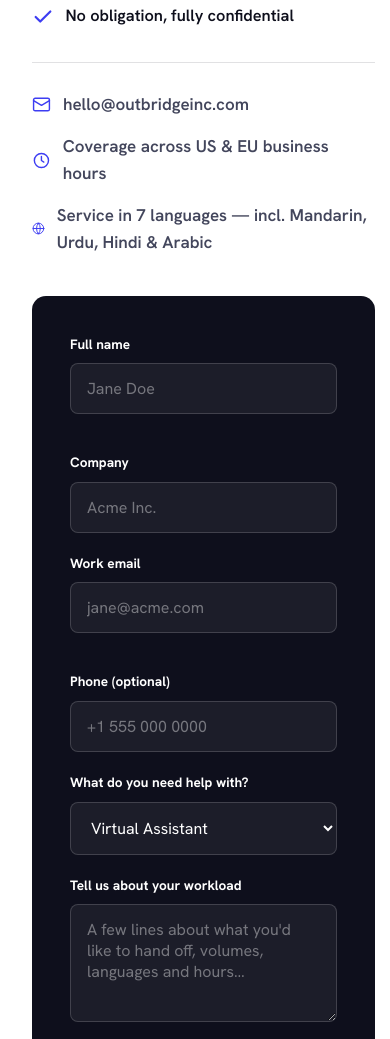
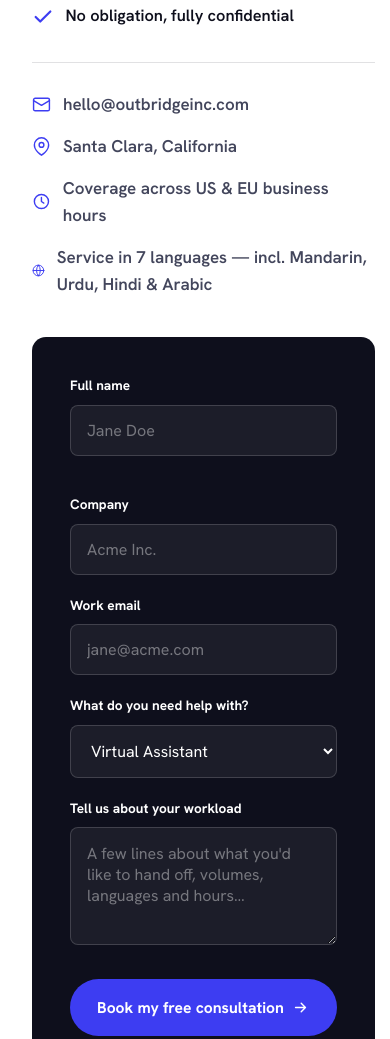
Before and after one commit to HRGC-Websites/OutbridgeInc, a plain HTML site: page contact.html in a window 390 px wide. Shown: the part 947-1986 px from the top of the page. Drawn offline with nearby package versions, Linux system fonts and the light colour scheme.

Commit message:
Remove phone field, add Santa Clara, California address
- Removed the optional "Phone" input from the consultation form on
  contact.html. Email is now the only required identifier alongside
  name and company.
- Added "Santa Clara, California" to the contact-info block on the
  contact page (with a map-pin SVG, matching the existing icon style).
- Added "Santa Clara, California" as a foot-col span on every page
  (14 pages — main + articles + careers, slotted under the email).
- Added Organization.address (PostalAddress) JSON-LD to the homepage
  with Santa Clara, CA, US so search engines pick up the location.

```diff
--- a/contact.html
+++ b/contact.html
@@ -62,6 +62,7 @@
         </div>
         <div class="cmeta">
           <div class="m"><svg viewBox="0 0 24 24" fill="none" stroke="currentColor" stroke-width="1.8" stroke-linecap="round" stroke-linejoin="round"><rect x="2" y="4" width="20" height="16" rx="2"/><path d="m22 7-10 6L2 7"/></svg> <a href="mailto:hello@outbridgeinc.com">hello@outbridgeinc.com</a></div>
+          <div class="m"><svg viewBox="0 0 24 24" fill="none" stroke="currentColor" stroke-width="1.8" stroke-linecap="round" stroke-linejoin="round"><path d="M21 10c0 7-9 13-9 13s-9-6-9-13a9 9 0 0 1 18 0z"/><circle cx="12" cy="10" r="3"/></svg> Santa Clara, California</div>
           <div class="m"><svg viewBox="0 0 24 24" fill="none" stroke="currentColor" stroke-width="1.8" stroke-linecap="round" stroke-linejoin="round"><circle cx="12" cy="12" r="9"/><path d="M12 7v5l3 2"/></svg> Coverage across US &amp; EU business hours</div>
           <div class="m"><svg viewBox="0 0 24 24" fill="none" stroke="currentColor" stroke-width="1.8" stroke-linecap="round" stroke-linejoin="round"><circle cx="12" cy="12" r="10"/><path d="M2 12h20M12 2a15 15 0 0 1 0 20M12 2a15 15 0 0 0 0 20"/></svg> Service in 7 languages — incl. Mandarin, Urdu, Hindi &amp; Arabic</div>
         </div>
@@ -73,10 +74,7 @@
             <div class="field"><label for="f-name">Full name</label><input id="f-name" type="text" placeholder="Jane Doe" required /></div>
             <div class="field"><label for="f-company">Company</label><input id="f-company" type="text" placeholder="Acme Inc." /></div>
           </div>
-          <div class="field-row">
-            <div class="field"><label for="f-email">Work email</label><input id="f-email" type="email" placeholder="jane@acme.com" required /></div>
-            <div class="field"><label for="f-phone">Phone (optional)</label><input id="f-phone" type="tel" placeholder="+1 555 000 0000" /></div>
-          </div>
+          <div class="field"><label for="f-email">Work email</label><input id="f-email" type="email" placeholder="jane@acme.com" required /></div>
           <div class="field">
             <label for="f-service">What do you need help with?</label>
             <select id="f-service">
@@ -173,6 +171,7 @@
         <h4>Get in touch</h4>
         <a href="contact.html">Book a consultation</a>
         <a href="mailto:hello@outbridgeinc.com">hello@outbridgeinc.com</a>
+        <span class="x">Santa Clara, California</span>
         <span class="x">US &amp; EU hours</span>
         <span class="x">Secure &amp; confidential</span>
       </div>
```
Also changed, not shown: about.html (+1 -0 lines), careers.html (+1 -0 lines), compliance.html (+1 -0 lines), index.html (+2 -0 lines), newsletter.html (+1 -0 lines), posts/24-7-customer-support-coverage.html (+1 -0 lines), posts/bpo-vs-in-house.html (+1 -0 lines), posts/hire-virtual-assistant.html (+1 -0 lines), posts/multilingual-customer-support.html (+1 -0 lines), posts/outsourced-customer-support.html (+1 -0 lines), posts/outsourced-sales-reps.html (+1 -0 lines), posts/outsourcing-security-checklist.html (+1 -0 lines), services.html (+1 -0 lines).
